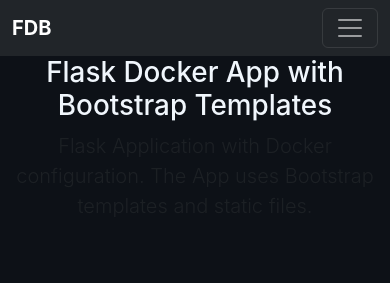
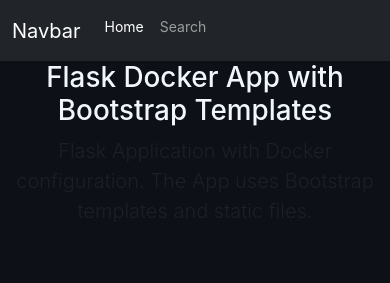
Before and after one commit to brunobittarello/Animal-shelter, a Flask app: page / in a window 390 px wide. Shown: the top 283 px of the page. Run offline with Flask 3, Linux system fonts and the light colour scheme; some libraries are stand-ins or nearby versions.

Commit message:
New navbar

```diff
--- a/sosnazario-ui/templates/base.html
+++ b/sosnazario-ui/templates/base.html
@@ -14,44 +14,25 @@
 
 <body>
     <header>
-        <div class="collapse bg-dark" id="navbarHeader">
-            <div class="container">
-                <div class="row">
-                    <div class="col-sm-8 col-md-7 py-4">
-                        <h4 class="text-white">About</h4>
-                        <p class="text-muted">
-                            This is a Flask Application deployable with Docker. It uses Bootstrap templates.
-                        </p>
-                    </div>
-                    <div class="col-sm-4 offset-md-1 py-4">
-                        <h4 class="text-white">Contact</h4>
-                        <ul class="list-unstyled">
-                            <li>
-                                <a href="https://arshovon.com/" class="text-white">
-                                    <i class="fa fa-web"></i> arshovon.com
-                                </a>
-                            </li>
-                            <li>
-                                <a href="mailto:shovon.sylhet@gmail.com" class="text-white">
-                                    <i class="fa fa-email"></i> shovon.sylhet@gmail.com
-                                </a>
-                            </li>
-                        </ul>
-                    </div>
+        <nav class="navbar navbar-expand navbar-dark bg-dark box-shadow">
+            <div class="container container-fluid">
+                <a class="navbar-brand" href="\">Navbar</a>
+                <button class="navbar-toggler" type="button" data-bs-toggle="collapse" data-bs-target="#navbarSupportedContent"
+                    aria-controls="navbarSupportedContent" aria-expanded="false" aria-label="Toggle navigation">
+                    <span class="navbar-toggler-icon"></span>
+                </button>
+                <div class="collapse navbar-collapse" id="navbarSupportedContent">
+                    <ul class="navbar-nav me-auto mb-2 mb-lg-0">
+                        <li class="nav-item">
+                            <a class="nav-link active" aria-current="page" href="\">Home</a>
+                        </li>
+                        <li class="nav-item">
+                            <a class="nav-link" href="\search">Search</a>
+                        </li>
+                    </ul>
                 </div>
             </div>
-        </div>
-        <div class="navbar navbar-dark bg-dark box-shadow">
-            <div class="container d-flex justify-content-between">
-                <a href="/" class="navbar-brand d-flex align-items-center">
-                    <strong>FDB</strong>
-                </a>
-                <button class="navbar-toggler" type="button" data-toggle="collapse" data-target="#navbarHeader" aria-controls="navbarHeader"
-                    aria-expanded="false" aria-label="Toggle navigation">
-                    <span class="navbar-toggler-icon"></span>
-                </button>
-            </div>
-        </div>
+        </nav>
     </header>
 
     <main role="main">
```
